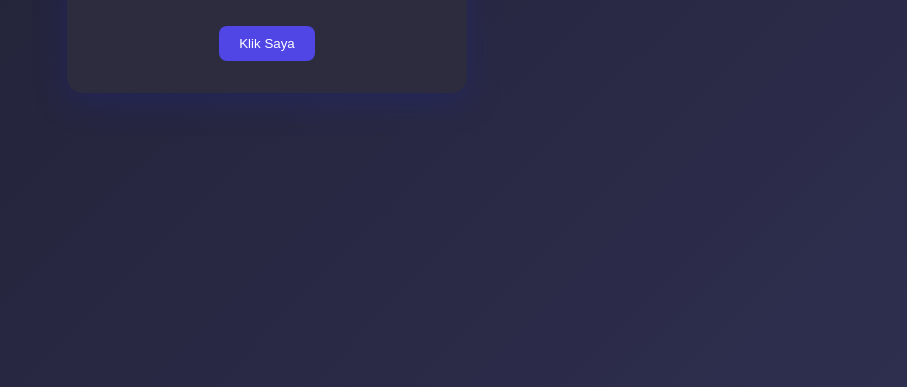
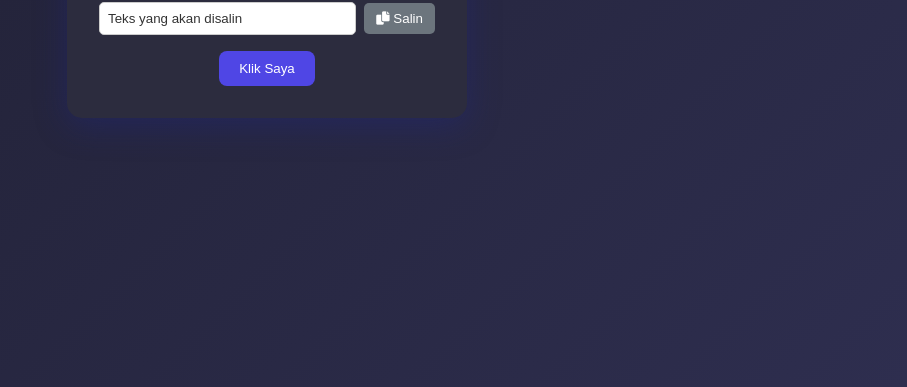
Before and after one commit to wulandari-tech/wulandari-tech, a website: page index.html in a window 1280 px wide. Shown: the part 413-800 px from the top of the page, without its empty margins (373-1280 px from the left). Drawn offline with nearby package versions, Linux system fonts and the light colour scheme.

Commit message:
Update index.html

```diff
--- a/index.html
+++ b/index.html
@@ -4,6 +4,7 @@
   <meta charset="UTF-8">
   <meta name="viewport" content="width=device-width, initial-scale=1.0">
   <title>WanzOfc Hunter Demo</title>
+  <link rel="stylesheet" href="https://cdnjs.cloudflare.com/ajax/libs/font-awesome/6.0.0/css/all.min.css" integrity="sha512-9usAa10IRO0HhonpyAIVpjrylPvoDwiPUiKdWk5t3PyolY1cOd4DSE0Ga+ri4AuTroPR5aQvXU9xC6qOPnzFeg==" crossorigin="anonymous" referrerpolicy="no-referrer" />
   <style>
     /* (CSS sama seperti sebelumnya) */
     * {
@@ -60,6 +61,31 @@
       opacity: 1;
       transform: translateY(0);
     }
+    .copy-container {
+      display: flex;
+      align-items: center;
+      margin-bottom: 1rem;
+    }
+    .copy-input {
+      flex-grow: 1;
+      padding: 8px;
+      border-radius: 5px;
+      border: 1px solid #ccc;
+      color: #333;
+    }
+    .copy-button {
+      background-color: #6c757d;
+      color: white;
+      border: none;
+      padding: 8px 12px;
+      border-radius: 5px;
+      cursor: pointer;
+      margin-left: 8px;
+      transition: background-color 0.3s ease;
+    }
+    .copy-button:hover {
+      background-color: #5a6268;
+    }
   </style>
 </head>
 
@@ -68,6 +94,12 @@
   <div class="container animated">
     <h1>Selamat Datang!</h1>
     <p>Website ini dibuat untuk mendemokan payload WanzOfc Hunter.</p>
+
+    <div class="copy-container">
+      <input type="text" id="textToCopy" class="copy-input" value="Teks yang akan disalin">
+      <button class="copy-button" onclick="copyText()"><i class="fas fa-copy"></i> Salin</button>
+    </div>
+
     <button id="klikSaya">Klik Saya</button>
   </div>
 
@@ -84,9 +116,8 @@
         onStart: () => document.querySelector('.animated').classList.add('show')
       });
     });
+
     document.getElementById('klikSaya').addEventListener('click', () => {
-      // alert('Tombol diklik!');
-
       // Kirim data klik ke server
       fetch('/klik', {
         method: 'POST',
@@ -104,6 +135,14 @@
       .then(data => console.log('Server response:', data))
       .catch(err => console.error('Error:', err));
     });
+
+    function copyText() {
+      const copyText = document.getElementById("textToCopy");
+      copyText.select();
+      copyText.setSelectionRange(0, 99999); // For mobile devices
+      document.execCommand("copy");
+      alert("Teks berhasil disalin: " + copyText.value);
+    }
   </script>
 </body>
 </html>
```
